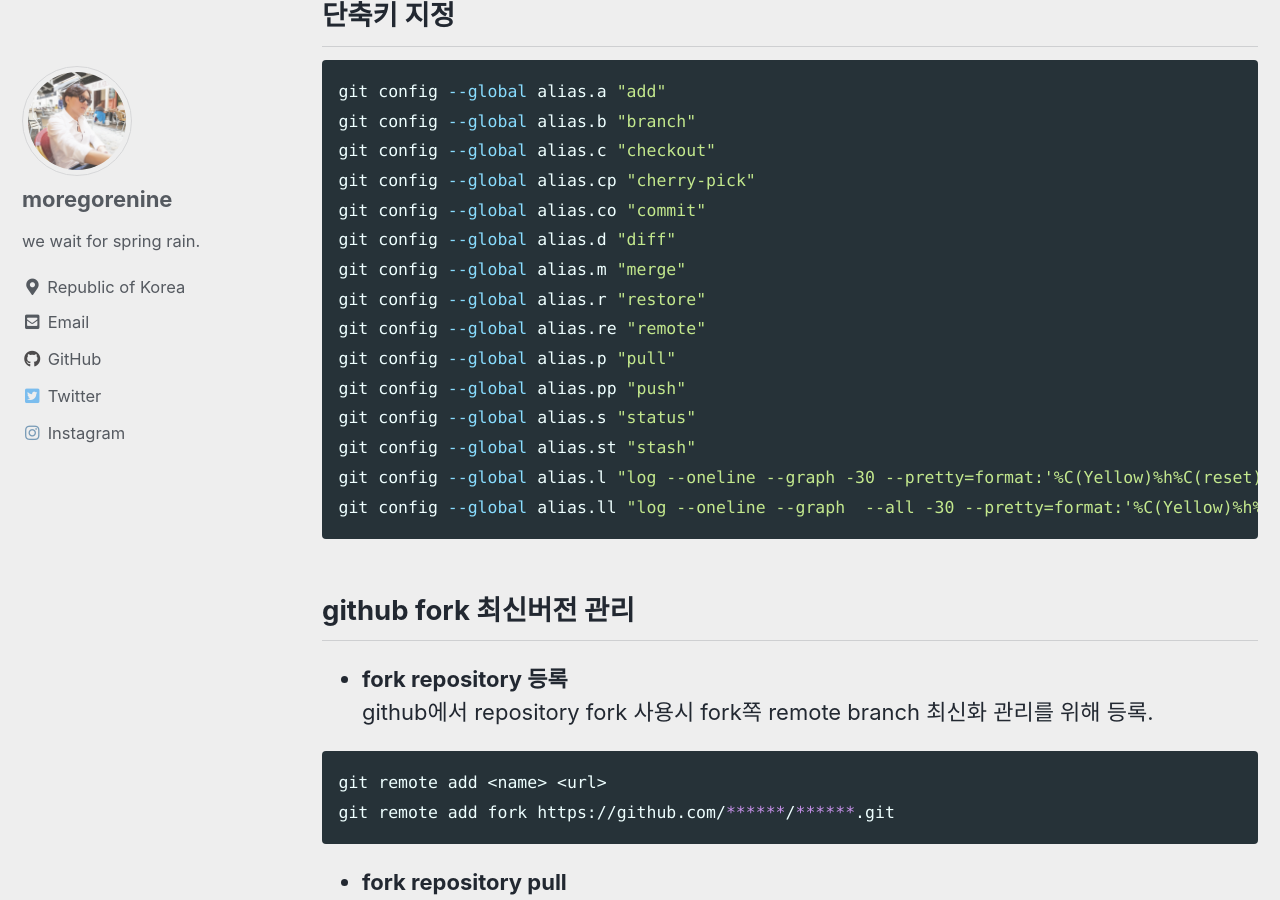
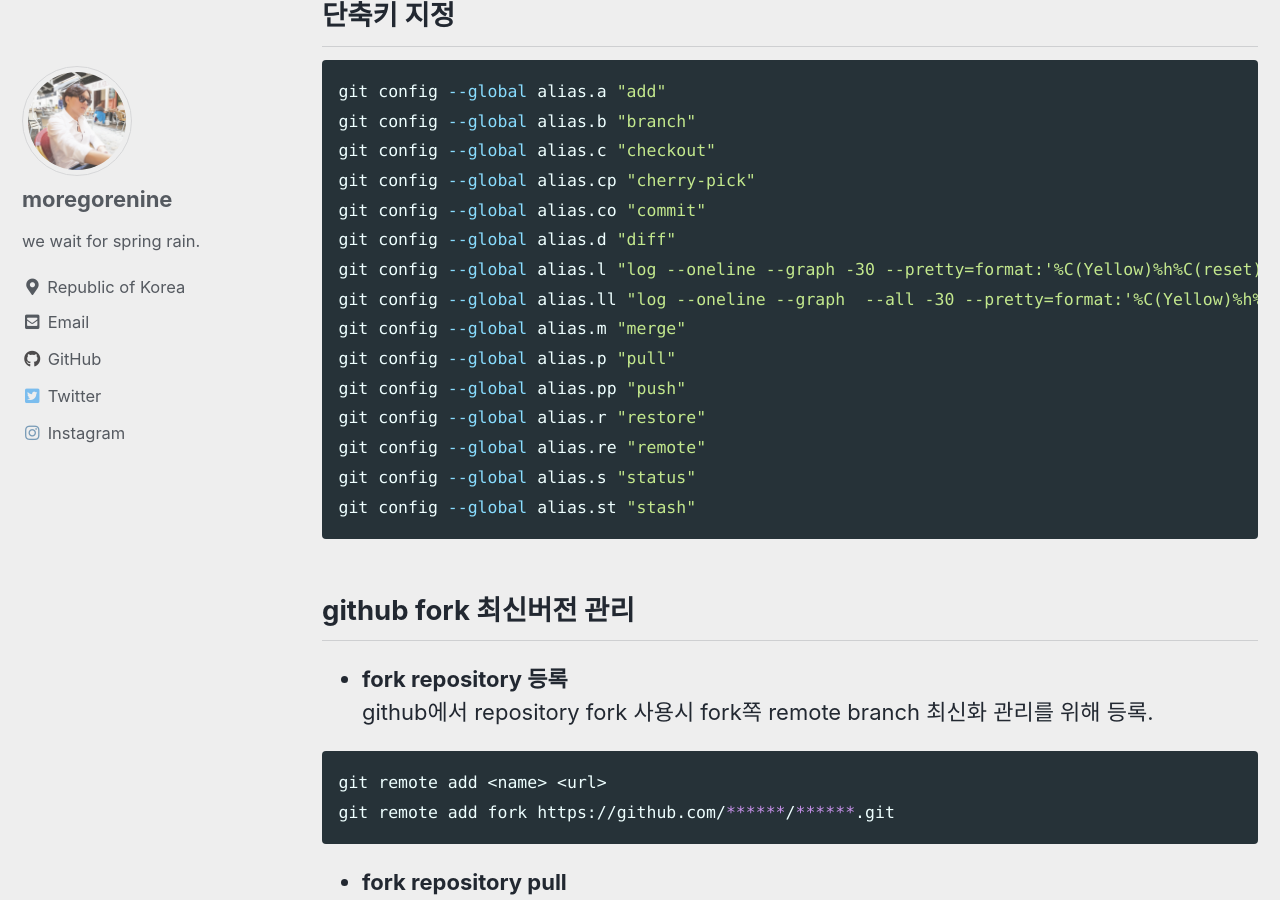
Before and after one commit to moregorenine/moregorenine.github.io, a Jekyll site: the page built from _posts/git/2021-7-1-git.md, in a window 1280 px wide and 900 px high, scrolled down 682 px. Built offline with Jekyll 4.4.1, drawn with Linux system fonts in a browser that asks for light colours; cached includes are drawn as plain includes; comment, search, counter and statistics services are not loaded.

Commit message:
Update 2021-7-1-git.md

````diff
--- a/_posts/git/2021-7-1-git.md
+++ b/_posts/git/2021-7-1-git.md
@@ -18,15 +18,15 @@ git config --global alias.c "checkout"
 git config --global alias.cp "cherry-pick"
 git config --global alias.co "commit"
 git config --global alias.d "diff"
+git config --global alias.l "log --oneline --graph -30 --pretty=format:'%C(Yellow)%h%C(reset) %s %C(auto)%d%C(reset) %C(dim white)%an%C(reset) %C(dim cyan)%ci%C(reset)'"
+git config --global alias.ll "log --oneline --graph  --all -30 --pretty=format:'%C(Yellow)%h%C(reset) %s %C(auto)%d%C(reset) %C(dim white)%an%C(reset) %C(dim cyan)%ci%C(reset)'"
 git config --global alias.m "merge"
+git config --global alias.p "pull"
+git config --global alias.pp "push"
 git config --global alias.r "restore"
 git config --global alias.re "remote"
-git config --global alias.p "pull"
-git config --global alias.pp "push"
 git config --global alias.s "status"
 git config --global alias.st "stash"
-git config --global alias.l "log --oneline --graph -30 --pretty=format:'%C(Yellow)%h%C(reset) %s %C(auto)%d%C(reset) %C(dim white)%an%C(reset) %C(dim cyan)%ci%C(reset)'"
-git config --global alias.ll "log --oneline --graph  --all -30 --pretty=format:'%C(Yellow)%h%C(reset) %s %C(auto)%d%C(reset) %C(dim white)%an%C(reset) %C(dim cyan)%ci%C(reset)'"
 ```
 
 ## github fork 최신버전 관리
````
